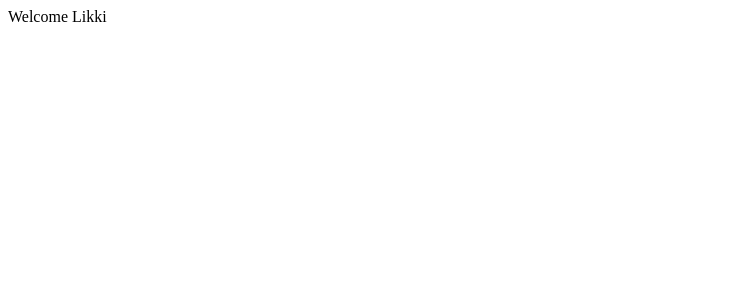
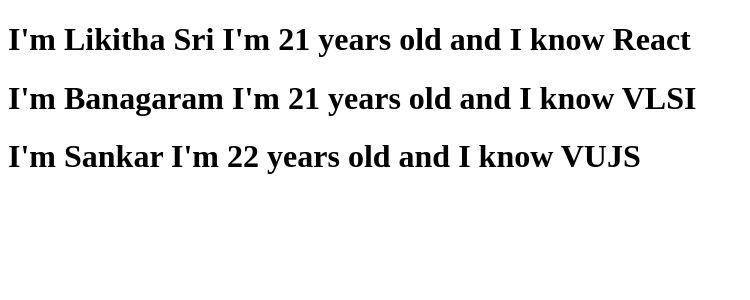
Before and after one commit to ponagantilikithasri/React, a React (Vite) app in the folder React/hello_world/: page / in a window 1280 px wide. Shown: the top 300 px of the page, without its empty margins (0-750 px from the left). Built offline with nearby package versions, Linux system fonts and the light colour scheme.

Commit message:
Update about List Rendering

```diff
--- a/React/hello_world/src/App.jsx
+++ b/React/hello_world/src/App.jsx
@@ -12,10 +12,12 @@
 import Event_Bind from "./componets/Event_Bind";
 import ParentComponent from "./componets/ParentComponent";
 import UseGreet from "./componets/UseGreet";
+import Name_List from "./componets/Name_List";
 function App() {
   return (
     <>
-      <UseGreet></UseGreet>
+      <Name_List />
+      {/* <UseGree/t /> */}
       {/* <ParentComponent /> */}
       {/* </Event_Bind /> */}
       {/* <Class_Click /> */}
--- /dev/null
+++ b/React/hello_world/src/componets/Name_List.jsx
@@ -0,0 +1,39 @@
+import React from "react";
+import Person from "./Person";
+
+export default function Name_List() {
+  //   let names = ["Likitha Sri", "Bangaram", "Sankar"];
+  // with more objects and properties
+  const persons = [
+    {
+      name: "Likitha Sri",
+      Age: "21",
+      Skill: "React",
+    },
+    {
+      name: "Banagaram",
+      Age: "21",
+      Skill: "VLSI",
+    },
+    {
+      name: "Sankar",
+      Age: "22",
+      Skill: "VUJS",
+    },
+  ];
+
+  // instead of writing all this statement in  return
+  //   just store the names.map() in a variable return this name_list is easy to understand
+  const person_list = persons.map((person) => <Person person={person} />);
+  return (
+    <div>
+      {person_list}
+      {/* {names.map((name) => (
+        <h1>{name}</h1>
+      ))} */}
+      {/* {persons.map((person) => (
+        <Person person={person} />
+      ))} */}
+    </div>
+  );
+}
--- /dev/null
+++ b/React/hello_world/src/componets/Person.jsx
@@ -0,0 +1,11 @@
+import React from "react";
+
+export default function Person({ person }) {
+  return (
+    <div>
+      <h1>
+        I'm {person.name} I'm {person.Age} years old and I know {person.Skill}
+      </h1>
+    </div>
+  );
+}
```
